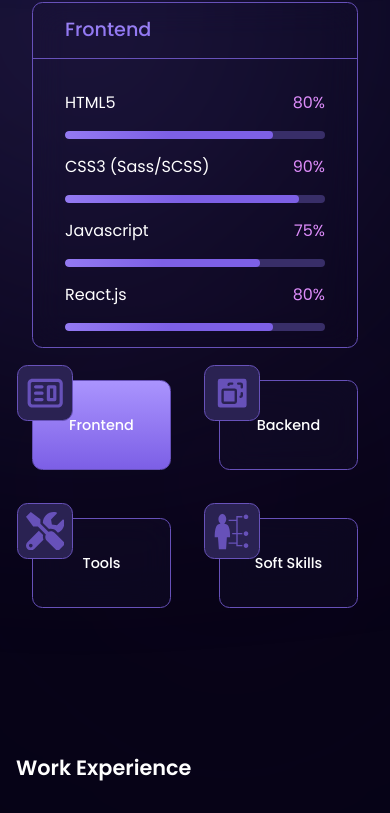
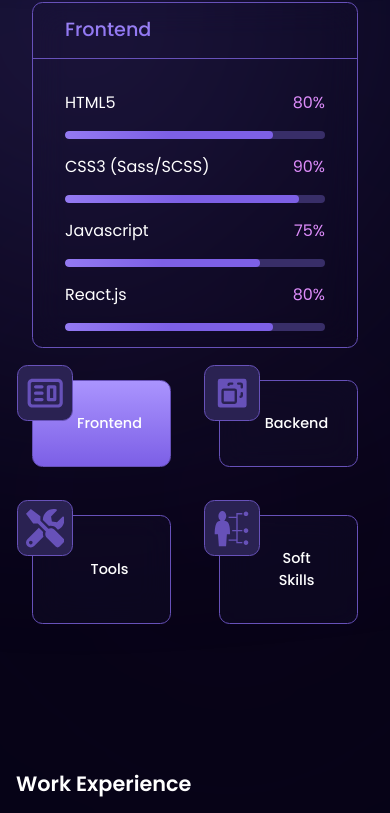
Before and after one commit to EDOHWARES/my-portfolio-rephurbished, a React (Vite) app: page / in a window 390 px wide. Shown: the part 1131-1944 px from the top of the page. Built offline with nearby package versions, Linux system fonts and the light colour scheme.

Commit message:
edited alignments

```diff
--- a/src/components/recentProjects/RecentProjects.jsx
+++ b/src/components/recentProjects/RecentProjects.jsx
@@ -5,8 +5,8 @@
 const RecentProjects = () => {
   return (
     <section className='experience-container w-full my-[4rem] mx-auto relative'>
-        <div className='flex items-center justify-between'>
-            <h5 className='text-[1.3rem] md:text-[1.5rem] font-[600] mb-[2rem] md:mb-[3rem]'>Recent Projects</h5>
+        <div className='flex items-center justify-between text-center mb-[2rem] md:mb-[3rem]'>
+            <h5 className='text-[1.3rem] md:text-[1.5rem] font-[600]'>Recent Projects</h5>
             <a href="https://github.com/EDOHWARES" className='text-blue-800'>See more...</a>
         </div>
         <div className='grid grid-cols-1 md:grid-cols-2 gap-5'>
--- a/src/components/skills/skillCard/SkillCard.jsx
+++ b/src/components/skills/skillCard/SkillCard.jsx
@@ -5,11 +5,11 @@
   return (
     <div
         className={`skills-card ${isActive ? 'active' : ''}
-        rounded-[0.65rem] border-[1.5px] border-[#6751b9] p-[2rem] md:p-[2.5rem] text-center bg-[#16112F65] backdrop-blur-lg relative cursor-pointer transition-all ease-out duration-500`}
+        rounded-[0.65rem] border-[1.5px] border-[#6751b9] p-[2rem] md:p-[2.5rem] text-center bg-[#16112F65] flex items-center justify-center backdrop-blur-lg relative cursor-pointer transition-all ease-out duration-500`}
         onClick={() => onClick()}
     >
 
-        <div className='skill-icon'>
+        <div className='skill-icon max-h-[5rem]'>
             <div
             className='text-[2.4rem] text-[#6751b9] md:text-[3rem] flex items-center justify-center bg-[#2a2252] rounded-[0.65rem] border-[1.5px] border-[#6852ba] absolute top-[-1rem] left-[-1rem] p-2'>
                 {icon}
@@ -17,7 +17,7 @@
 
         </div>
 
-        <span className='text-[0.9rem] md:text-[1.3rem] font-[500]'>{title}</span>
+        <span className='text-[0.9rem] ml-4 md:ml-0 text-center flex items-center justify-center md:text-[1.3rem] font-[500]'>{title}</span>
 
     </div>
   )
```
